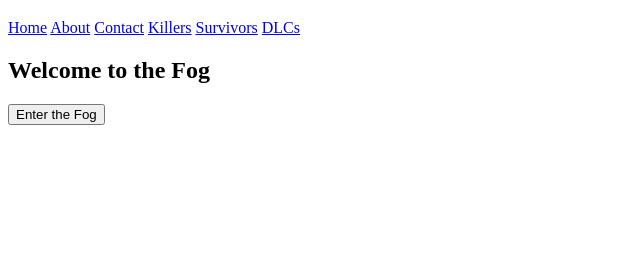
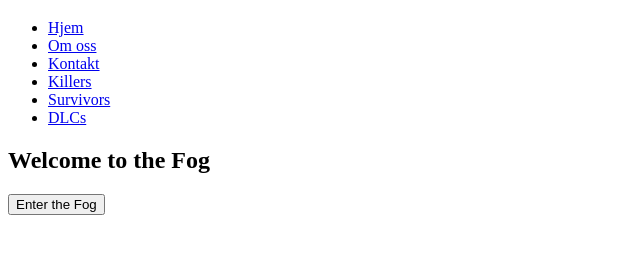
Before and after one commit to Semuraii/CSS-advanced-oppgave3, a plain HTML site: page index.html in a window 1280 px wide. Shown: the part 61-314 px from the top of the page, without its empty margins (0-640 px from the left). Drawn offline with Linux system fonts and the light colour scheme.

```diff
--- a/index.html
+++ b/index.html
@@ -11,12 +11,14 @@
         <h1 class="logo">Dead by Daylight</h1>
 
         <nav>
-            <a href="#">Home</a>
-            <a href="#">About</a>
-            <a href="#">Contact</a>
-            <a href="#">Killers</a>
-            <a href="#">Survivors</a>
-            <a href="#">DLCs</a>
+            <ul>
+                <li><a href="#home">Hjem</a></li>
+                <li><a href="#about">Om oss</a></li>
+                <li><a href="#contact">Kontakt</a></li>
+                <li><a href="#killers">Killers</a></li>
+                <li><a href="#survivors">Survivors</a></li>
+                <li><a href="#dlcs">DLCs</a></li>
+            </ul>
         </nav>
     </header>
 
@@ -29,4 +31,5 @@
             <button class="btn">Enter the Fog</button>
         </div>
     </section>
-</main>
+
+    </main>
```
